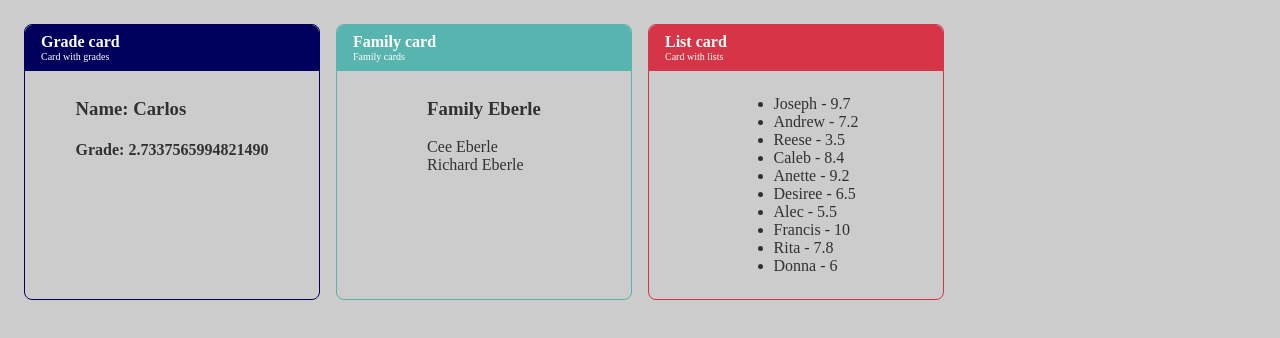
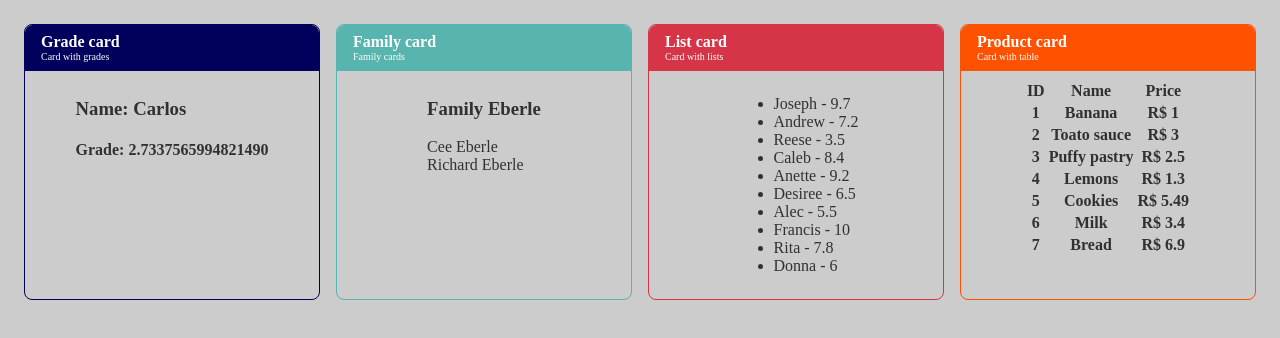
Before and after one commit to pedrovsp/ReactStudies, a React (Create React App) app: page / in a window 1280 px wide. Shown: the top 338 px of the page. Built offline with nearby package versions, Linux system fonts and the light colour scheme.

Commit message:
ex repetetion: table

```diff
--- a/src/App.jsx
+++ b/src/App.jsx
@@ -7,8 +7,10 @@ import StudentGrade from './components/StudentGrades'
 import Parent from './components/Parent'
 import Child from './components/Child'
 import StudentList from './components/StudentList'
+import ProductTable from './components/ProductTable'
 
 import students from './data/students';
+import products from './data/products';
 
 export default () => (
     <div className="Grid">
@@ -24,5 +26,8 @@ export default () => (
         <Card title="List card" desc="Card with lists" color="#d63447">
             <StudentList students={ students }></StudentList>
         </Card>
+        <Card title="Product card" desc="Card with table" color="#ff5200">
+            <ProductTable products={ products }></ProductTable>
+        </Card>
     </div>
 )
--- /dev/null
+++ b/src/components/ProductTable.jsx
@@ -0,0 +1,28 @@
+import React from 'react'
+
+export default (props) => {
+    const rows = props.products.map(product => {
+        return (
+            <tr>
+                <th>{product.id}</th>
+                <th>{product.name}</th>
+                <th>R$ {product.price}</th>
+            </tr>
+        )
+    });
+
+    return (
+        <table>
+            <thead>
+                <tr>
+                    <th>ID</th>
+                    <th>Name</th>
+                    <th>Price</th>
+                </tr>
+            </thead>
+            <tbody>
+                {rows}
+            </tbody>
+        </table>
+    )
+}
--- /dev/null
+++ b/src/data/products.js
@@ -0,0 +1,9 @@
+export default [
+    { id: 1, name: 'Banana', price: 1 },
+    { id: 2, name: 'Toato sauce', price: 3 },
+    { id: 3, name: 'Puffy pastry', price: 2.5 },
+    { id: 4, name: 'Lemons', price: 1.3 },
+    { id: 5, name: 'Cookies', price: 5.49 },
+    { id: 6, name: 'Milk', price: 3.4 },
+    { id: 7, name: 'Bread', price: 6.9 },
+]
```
